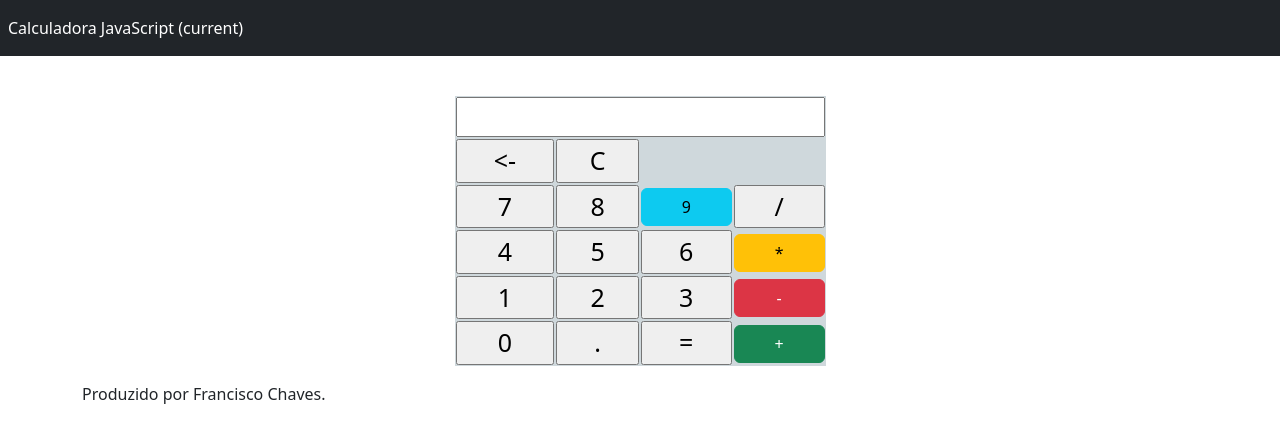
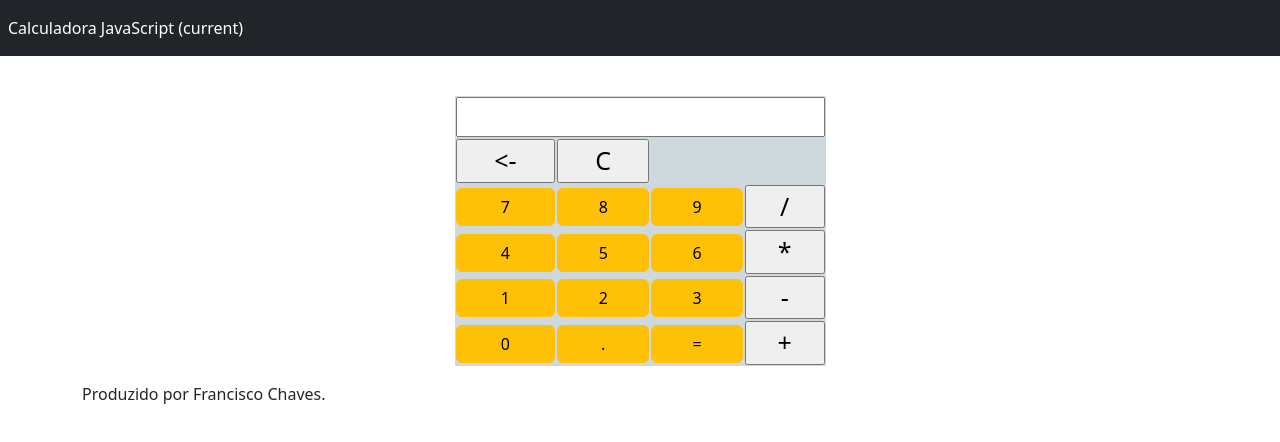
Before and after one commit to marlonjovany/Taller0003Git, a plain HTML site: page index.html in a window 1280 px wide. Drawn offline with nearby package versions, Linux system fonts and the light colour scheme.

Commit message:
Commit Agregar Funcion

```diff
--- a/index.html
+++ b/index.html
@@ -41,28 +41,28 @@
 							<td><input type="button" id="limparTela" value="C" /></td>
 						</tr>
 						<tr>
-							<td><input type="button" id="num7" value="7" /></td>
-							<td><input type="button" id="num8" value="8" /></td>
-							<td><input type="button" class="btn btn-info" id="num9" value="9" /></td>
+							<td><input type="button"class="btn btn-warning" id="num7" value="7" /></td>
+							<td><input type="button"class="btn btn-warning" id="num8" value="8" /></td>
+							<td><input type="button" class="btn btn-warning" id="num9" value="9" /></td>
 							<td><input type="button" id="divisao" value="/" /></td>
 						</tr>
 						<tr>
-							<td><input type="button" id="num4" value="4" /></td>
-							<td><input type="button" id="num5" value="5" /></td>
-							<td><input type="button" id="num6" value="6" /></td>
-							<td><input type="button" class="btn btn-warning" id="multiplicacao" value="*" /></td>
+							<td><input type="button" class="btn btn-warning"id="num4" value="4" /></td>
+							<td><input type="button" class="btn btn-warning"id="num5" value="5" /></td>
+							<td><input type="button" class="btn btn-warning"id="num6" value="6" /></td>
+							<td><input type="button"  id="multiplicacao" value="*" /></td>
 						</tr>
 						<tr>
-							<td><input type="button" id="num1" value="1" /></td>
-							<td><input type="button" id="num2" value="2" /></td>
-							<td><input type="button" id="num3" value="3" /></td>
-							<td><input type="button" class="btn btn-danger" id="subtracao" value="-" /></td>
+							<td><input type="button" class="btn btn-warning"id="num1" value="1" /></td>
+							<td><input type="button" class="btn btn-warning"id="num2" value="2" /></td>
+							<td><input type="button" class="btn btn-warning"id="num3" value="3" /></td>
+							<td><input type="button"  id="subtracao" value="-" /></td>
 						</tr>
 						<tr>
-							<td><input type="button" id="num0" value="0" /></td>
-							<td><input type="button" id="ponto" value="." /></td>
-							<td><input type="button" id="resultado" value="=" /></td>
-							<td><input type="button" class="btn btn-success" id="soma" value="+" /></td>
+							<td><input type="button"class="btn btn-warning" id="num0" value="0" /></td>
+							<td><input type="button" class="btn btn-warning"id="ponto" value="." /></td>
+							<td><input type="button" class="btn btn-warning"id="resultado" value="=" /></td>
+							<td><input type="button"  id="soma" value="+" /></td>
 						</tr>
 
 					</table>
```
